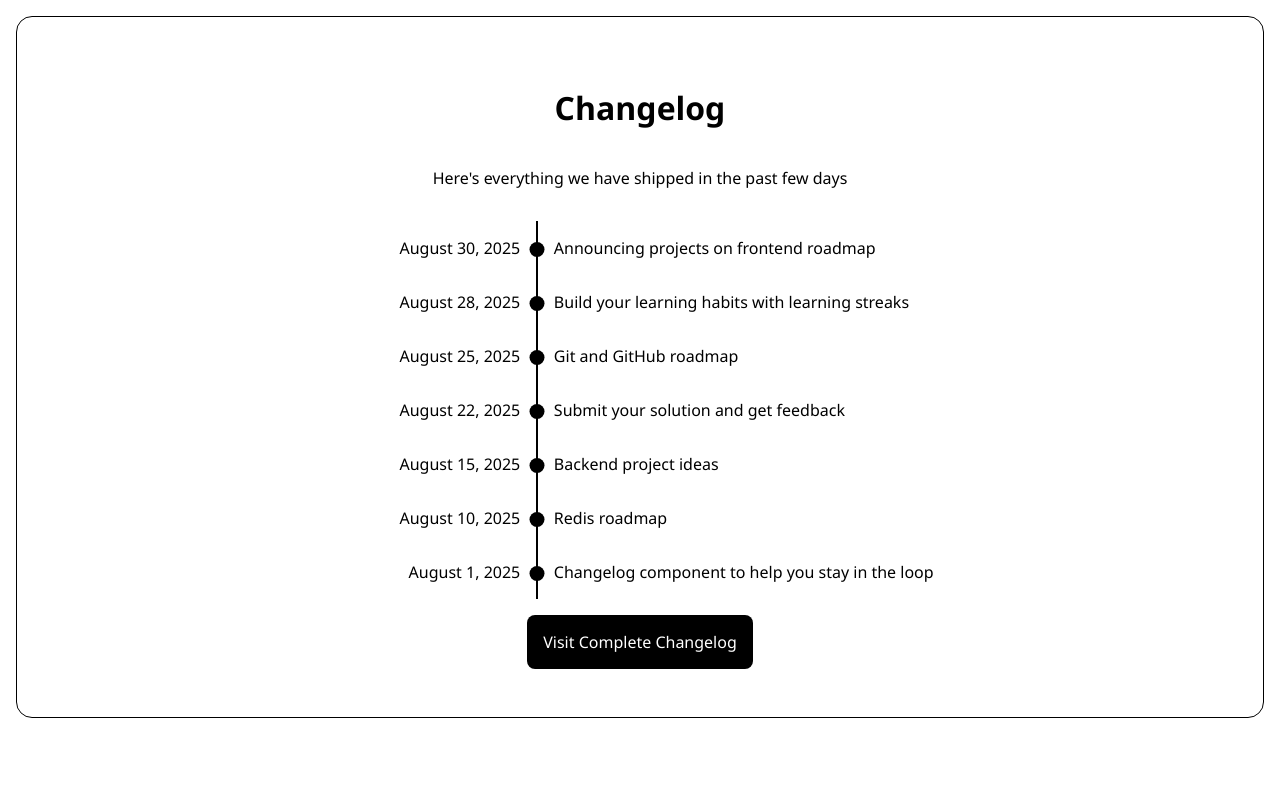
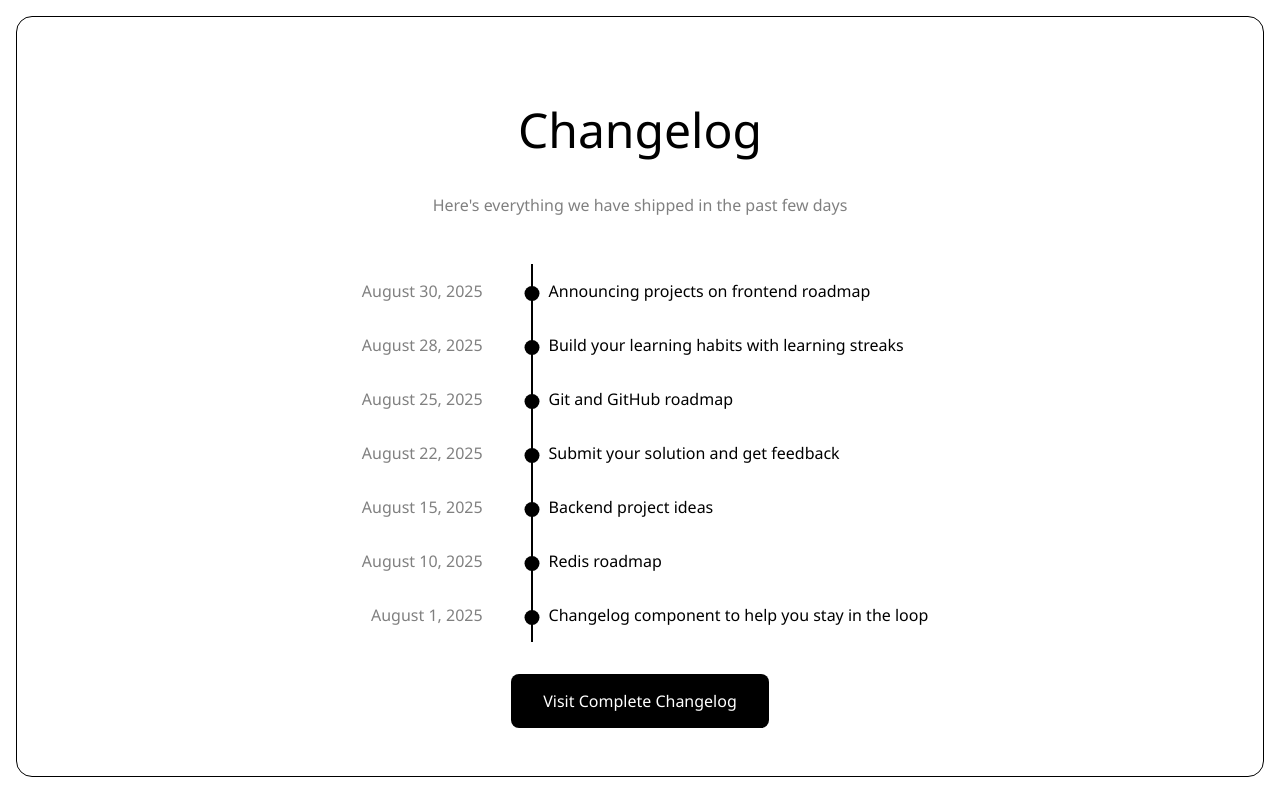
Before and after one commit to allenrojo/changelog-component, a plain HTML site: page index.html in a window 1280 px wide. Drawn offline with Linux system fonts and the light colour scheme.

Commit message:
font color

```diff
--- a/style.css
+++ b/style.css
@@ -21,10 +21,19 @@ body {
     width:100%;
     margin:1em;
 }
+.header h1{
+    font-size: 3rem;
+    font-weight: 400;
+}
+.header p{
+    color:gray;
+    margin-top:0;
+}
 
 .timeline {
     display: grid;
-    grid-template-columns: 1fr .1rem 2fr;
+    grid-template-columns: 1fr .12rem 2fr;
+    margin:1em;
 
 
 }
@@ -34,6 +43,9 @@ body {
 
 .timeline__date--right{
     text-align: right;
+    color:gray;
+    margin-left:2em;
+    margin-right:2em;
 }
 .timeline__middle{
     position:relative;
@@ -60,6 +72,8 @@ body {
     color:white;
     font-size: 1rem;
     padding:1em;
-    border-radius: 0.5rem;
+    padding-left:2em;
+    padding-right:2em;
+    border-radius: 0.5em;
     margin:1em
 }
```
